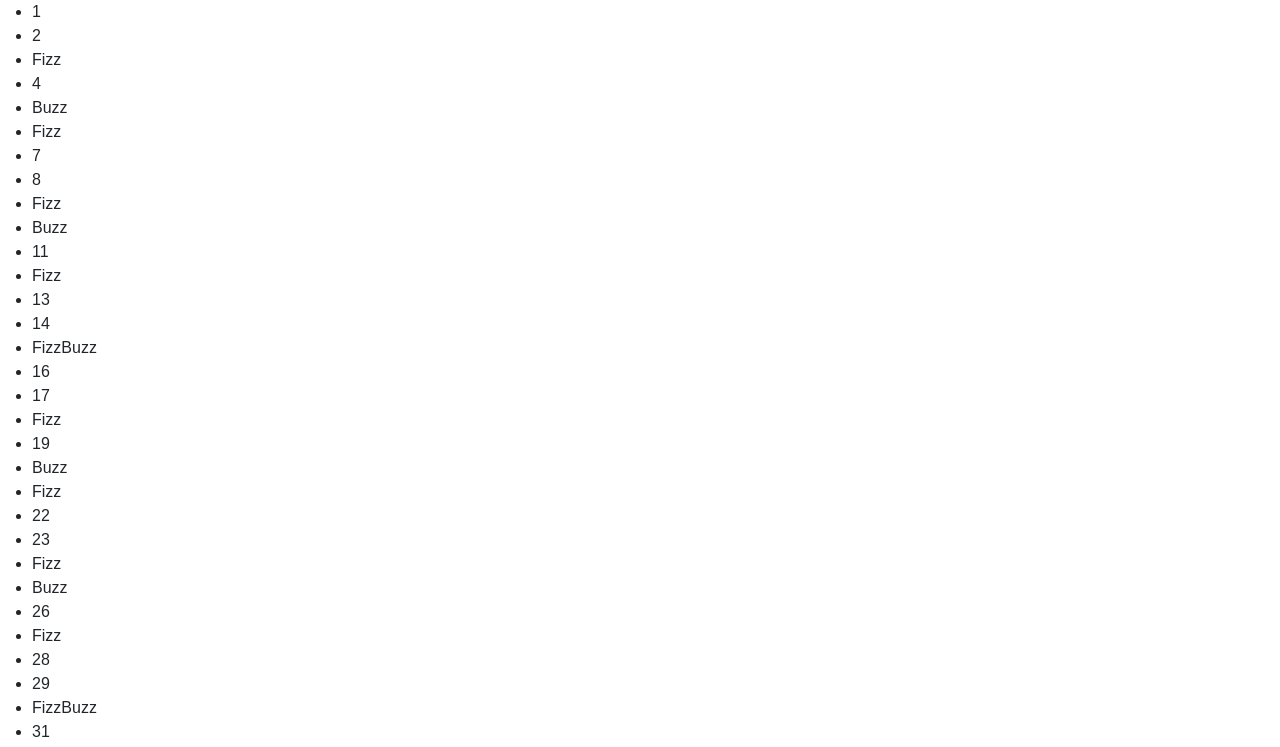
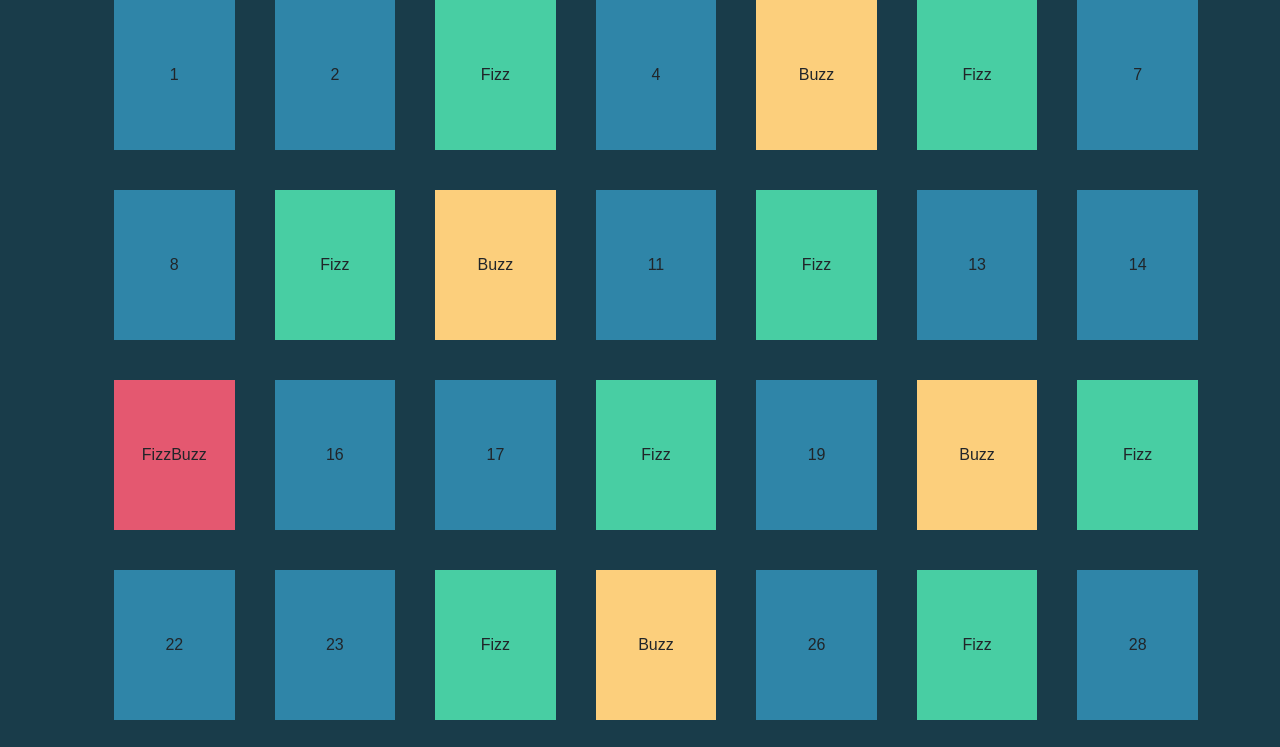
Before and after one commit to JeromeMaligaya/js-fizzbuzzdom, a plain HTML site: page index.html in a window 1280 px wide. Shown: the top 747 px of the page. Drawn offline with nearby package versions, Linux system fonts and the light colour scheme.

Commit message:
added style for ul

```diff
--- a/css/style.css
+++ b/css/style.css
@@ -1,8 +1,45 @@
+/* css reset */
+*{
+    box-sizing: border-box;
+}
 /*generics*/
 body{
     font-family: sans-serif;
+    background-color: #193C4A;
 }
 
+ul{
+    list-style-type: none;
+    display: flex;
+    flex-wrap: wrap;
+    gap:40px
+
+}
+
+li {
+    flex-basis: calc(100% / 7 - (240px / 7));
+    display: flex;
+    justify-content: center;
+    align-items: center;
+    height: 150px;
+
+}
+
+.fizzbuzz{
+    background-color: #E45870;
+}
+
+.fizz{
+    background-color: #48CEA3;
+}
+
+.buzz{
+    background-color: #FCCF7C;
+}
+
+.i-js{
+    background-color: #2F85A8;
+}
 /*layout*/
 
 /*color*/
--- a/index.html
+++ b/index.html
@@ -16,7 +16,7 @@
     </head>
 
     <body>
-        <div id="target"></div>
+        <div class="container" id="target"></div>
 
         <!-- java boolstrap-->
         <script src="https://cdn.jsdelivr.net/npm/bootstrap@5.3.3/dist/js/bootstrap.bundle.min.js" integrity="sha384-YvpcrYf0tY3lHB60NNkmXc5s9fDVZLESaAA55NDzOxhy9GkcIdslK1eN7N6jIeHz" crossorigin="anonymous"></script>
--- a/js/script.js
+++ b/js/script.js
@@ -33,7 +33,7 @@ for (let i=1; i<= 100; i++){
     // se multipli di 5
     }else if(i % 5 === 0){
         console.log(`Buzz`)
-        list += `<li class="Buzz">Buzz</li>`
+        list += `<li class="buzz">Buzz</li>`
     // valore non multiplicabile
     }else{
         console.log(`${i}`)
@@ -43,7 +43,7 @@ for (let i=1; i<= 100; i++){
 }
 // chiusura stringa
 list += `</ul>`
-console.log('list end', list)
+console.log('list end', list);
 
 // 4.generazione output
 target.innerHTML = list;
```
